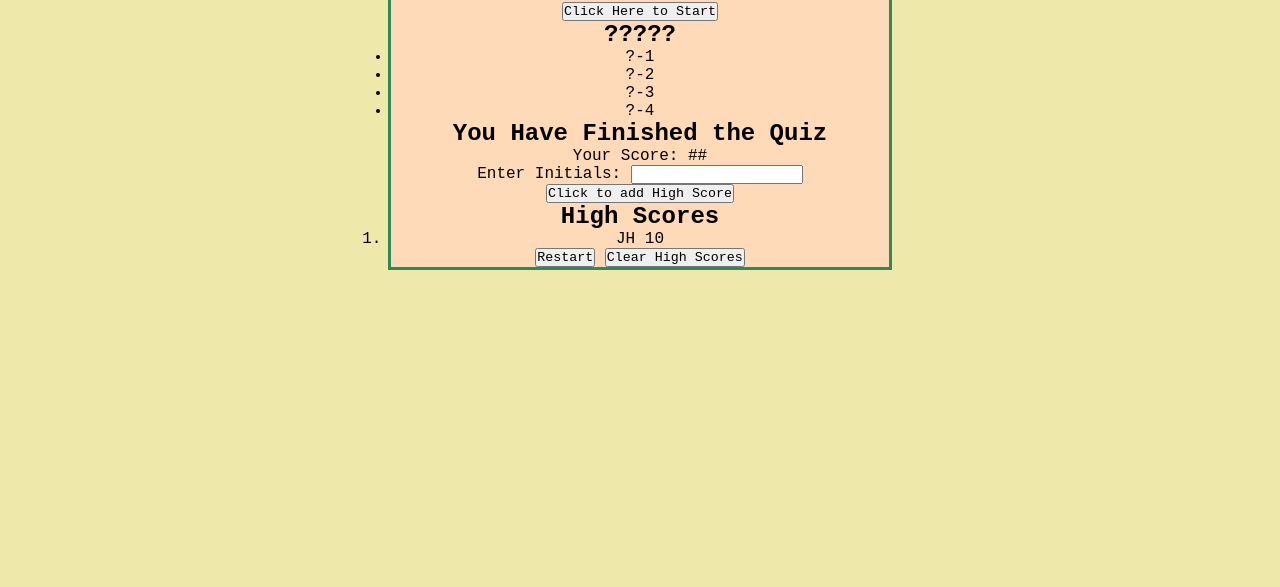
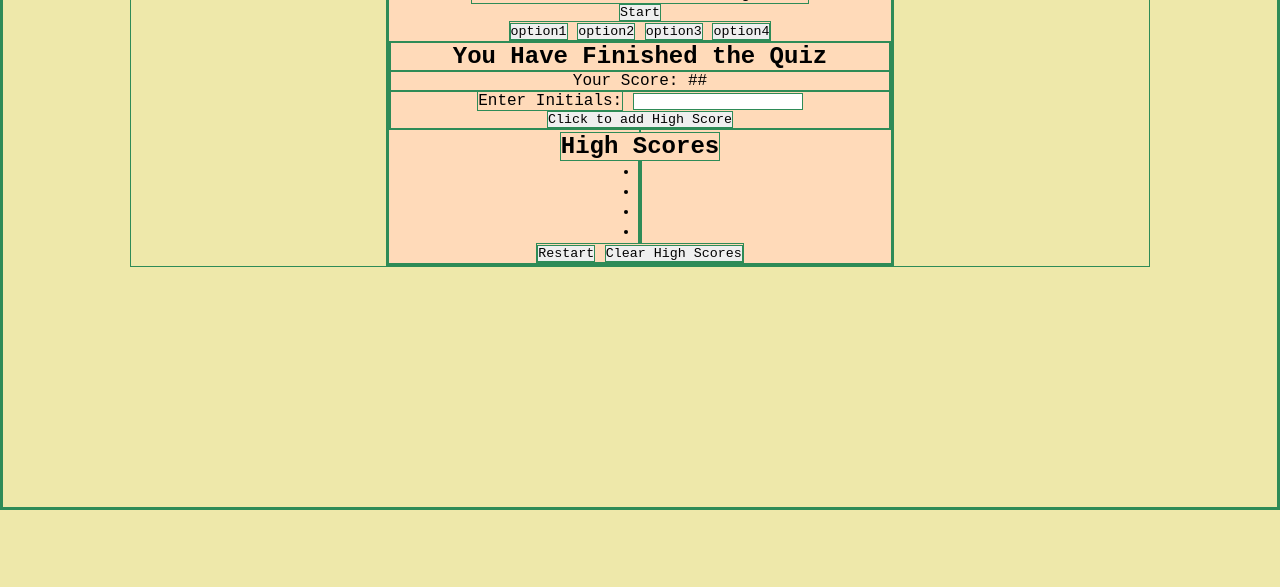
Before and after one commit to JHeeebert/code-quiz, a plain HTML site: page index.html in a window 1280 px wide. Shown: the part 213-800 px from the top of the page. Drawn offline with Linux system fonts and the light colour scheme.

Commit message:
added debugger in CSS fixed ids in html ready JS

```diff
--- a/assets/css/style.css
+++ b/assets/css/style.css
@@ -4,7 +4,11 @@
     padding: 0;
     box-sizing: border-box;
     font-family: monospace, Arial, Helvetica, sans-serif;
-    /* border: 1px solid seagreen; */
+
+    /*--------------------*/
+    /*-------DEBUG--------*/
+    /*--------------------*/
+    border: 1px solid seagreen;
 }
 
 /*styles entire body of app*/
@@ -64,23 +68,7 @@ h1 {
 }
 
 .quiz-info,
-.questions,
 .quiz-end,
-.high-score-screen
- {
+.high-score-screen {
     margin: 0 auto;
-    display: block;
 }
-
-
-/* .questions {
-    display: none;
-}
-
-.quiz-end {
-    display: none;
-}
-
-.high-score-screen {
-    display: none;
-} */
--- a/assets/js/script.js
+++ b/assets/js/script.js
@@ -1,7 +1,22 @@
 //Create Click event for start button that starts the game
+
+
 //Timer starts
 
+// create our questions
+let question = {
+    title: '1. When the switch statement matches the expression with the given labels, how is the comparison done?',
+    alternatives: ['Both the datatype and the result of the expression are compared.', 'Only the datatype of the expression is compared.', 'Only the value of the expression is compared.', 'None of the above.'],
+    correctAnswer: 0
+};
+// function for showing the question
+function showQuestion(q) {
+    let questionsDiv = document.getElementById('questions');
+    questionsDiv.textContent = q.questions;
 
+  // call the function
+  showQuestion(question);
+}
 //when timer starts the game should display the first question and the multiple choice answers
 
 
@@ -15,4 +30,17 @@
 
 
 
-//after sending initials and high score you shoulkd be able to restart or clear your high scores
+// After sending initials and high score you shoulkd be able to restart or clear your high scores
+// Add reset button
+var resetButton = document.querySelector(".reset-button");
+
+function resetGame() {
+    // Resets win and loss counts
+    winCounter = 0;
+    loseCounter = 0;
+    // Renders win and loss counts and sets them into client storage
+    setWins()
+    setLosses()
+}
+// Attaches event listener to button
+resetButton.addEventListener("click", resetGame);
--- a/index.html
+++ b/index.html
@@ -10,52 +10,54 @@
 </head>
 
 <body>
-    <div class="wrapper">
-        <nav class="top-nav">
+    <div class="container" id="container">
+        <nav class="top-nav" id="top">
             <h class="title">Code Quiz</h>
-            <button class="hs-button">High Scores</button>
+            <button id="hs-button">High Scores</button>
         </nav>
         </header>
         <main>
-        <div class="quiz-container">
-            <div class="quiz-info">
-                <div class="timer">
+            <div class="quiz-container" id="quiz">
+                <div class="timer" id="timer">
                     <p id="timer-count">Timer 00:00</p>
                 </div>
                 <h1>A Coding Quiz To Test Your Knowledge</h1>
                 <p>Click the start button to begin!!!!</p>
-                <button id="quiz-button">Click Here to Start</button>
-                  <section class="questions">
-                        <h2>?????</h2>
-                        <ul>
-                            <li>?-1</li>
-                            <li>?-2</li>
-                            <li>?-3</li>
-                            <li>?-4</li>
-                        </ul>
-                    </section>
-                    <section class="quiz-end">
+                <button class="start-button" id="start">Start</button>
+
+                <div class="choice-container">
+                    <button class="choice" onclick="" id="ch1">option1</button>
+
+                    <button class="choice" id="ch2">option2</button>
+
+                    <button class="choice" id="ch3">option3</button>
+
+                    <button class="choice" id="ch4">option4</button>
+                </div>
+
+                <div class="quiz-end" id="end">
                     <h2>You Have Finished the Quiz</h2>
                     <p>Your Score: ##</p>
-                        <div>
+                    <div id="enter-score">
                         <label for="">Enter Initials:</label>
                         <input type="text">
                         <button id="submit-score">Click to add High Score</button>
                     </div>
-                    </section>
-                    <section class="high-score-screen">
+                </div>
+                <div class="high-scores" id="scores"></div>
                 <h2>High Scores</h2>
-                        <ol class="hs-list">
-                            <li>JH 10</li>
-                            <!-------------->
-                            <!---- JavaScript will generate this list-->
-                            <!-------------->
-                        </ol>
-                        <button id="reset-btn">Restart</button>
-                        <button id="clear-btn">Clear High Scores</button>
-                    </section>
+                <ul>
+                    <li class="alternative"></li>
+                    <li class="alternative"></li>
+                    <li class="alternative"></li>
+                    <li class="alternative"></li>
+                </ul>
+                <div class="end-game">
+                    <button class="reset">Restart</button>
+                    <button class="clear">Clear High Scores</button>
+                </div>
+            </div>
         </main>
-            </div>
     </div>
     <script src="./assets/js/script.js"></script>
 </body>
```
Lines whose indentation alone changed are shown as unchanged.
